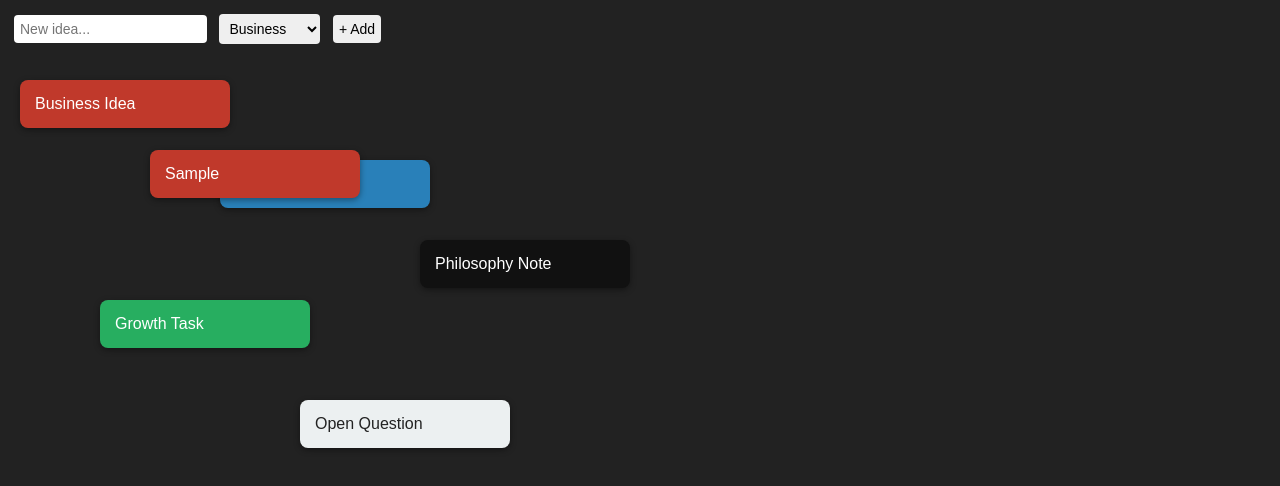
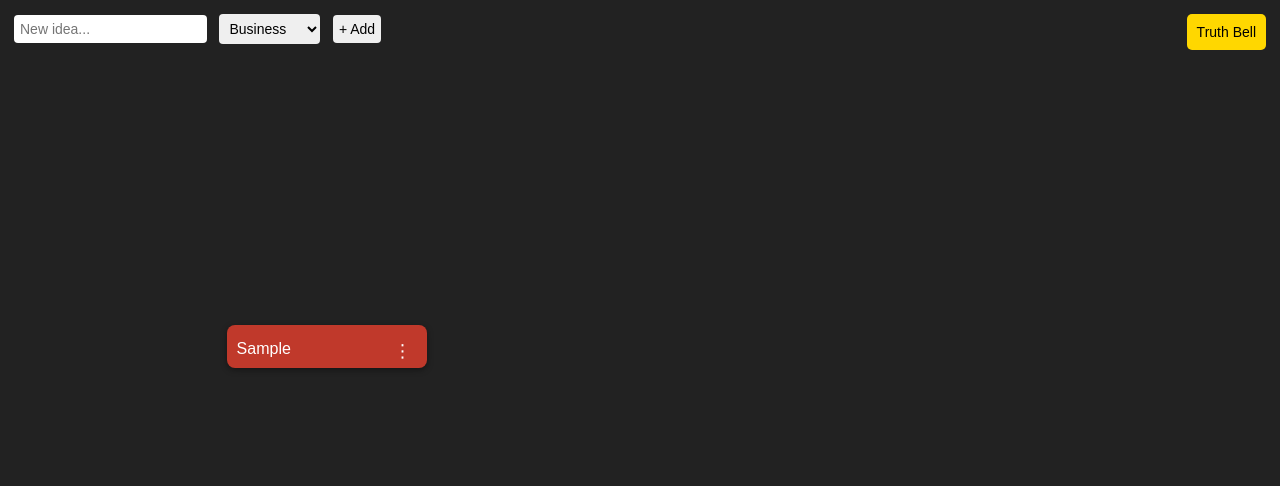
Before and after one commit to Horusgrey/Zaxx-v1, a plain HTML site: page Index.html in a window 1280 px wide. Both pictures are taken after typing "Sample" into the empty fields and a click on the button "+ Add". Drawn offline with Linux system fonts and the light colour scheme.

Commit message:
Update Index.html

```diff
--- a/Index.html
+++ b/Index.html
@@ -1,9 +1,8 @@
-<!DOCTYPE html>
-<html lang="en">
+<!DOCTYPE html><html lang="en">
 <head>
   <meta charset="UTF-8" />
-  <meta name="viewport" content="width=device-width, initial-scale=1.0"/>
-  <title>ZAXX v1 – Zachary’s Mind Wall</title>
+  <meta name="viewport" content="width=device-width, initial-scale=1.0" />
+  <title>ZAXX v1.6 – Mobile Menu Edition</title>
   <style>
     body {
       background-color: #222;
@@ -18,6 +17,17 @@
       left: 10px;
       z-index: 1000;
     }
+    #truthBell {
+      position: fixed;
+      top: 10px;
+      right: 10px;
+      padding: 10px;
+      background: gold;
+      color: black;
+      border: none;
+      border-radius: 5px;
+      cursor: pointer;
+    }
     input, select, button {
       margin: 4px;
       padding: 6px;
@@ -27,12 +37,45 @@
     }
     .node {
       width: 180px;
-      padding: 15px;
+      padding: 15px 10px 10px;
       position: absolute;
       border-radius: 8px;
       box-shadow: 0 2px 6px rgba(0,0,0,0.4);
       cursor: grab;
       user-select: none;
+    }
+    .menu-btn {
+      position: absolute;
+      top: 5px;
+      right: 5px;
+      background: transparent;
+      border: none;
+      color: #fff;
+      font-size: 18px;
+      cursor: pointer;
+    }
+    .menu-popup {
+      position: absolute;
+      top: 30px;
+      right: 5px;
+      background: #444;
+      border-radius: 5px;
+      padding: 5px;
+      z-index: 1000;
+      display: none;
+    }
+    .menu-popup button {
+      display: block;
+      width: 100%;
+      background: none;
+      color: white;
+      border: none;
+      padding: 5px 10px;
+      text-align: left;
+      cursor: pointer;
+    }
+    .menu-popup button:hover {
+      background: #555;
     }
     .red { background: #c0392b; color: #fff; }
     .blue { background: #2980b9; color: #fff; }
@@ -42,9 +85,8 @@
   </style>
 </head>
 <body>
-
   <div id="controls">
-    <input id="nodeText" type="text" placeholder="New idea..." />
+    <input id="nodeText" placeholder="New idea..." />
     <select id="nodeColor">
       <option value="red">Business</option>
       <option value="blue">Creative</option>
@@ -53,39 +95,89 @@
       <option value="white">Question</option>
     </select>
     <button onclick="addNode()">+ Add</button>
-  </div>
-
-  <!-- Default starting nodes -->
-  <div class="node red" style="left: 20px; top: 80px;">Business Idea</div>
-  <div class="node blue" style="left: 220px; top: 160px;">Creative Scene</div>
-  <div class="node black" style="left: 420px; top: 240px;">Philosophy Note</div>
-  <div class="node green" style="left: 100px; top: 300px;">Growth Task</div>
-  <div class="node white" style="left: 300px; top: 400px;">Open Question</div>
+  </div><button id="truthBell" onclick="ringTruthBell()">Truth Bell</button>
 
   <script>
-    let selected = null;
-    let offsetX, offsetY;
+    let selected = null, offsetX, offsetY;
+    const colors = ['red', 'blue', 'black', 'green', 'white'];
 
-    function addNode() {
-      const text = document.getElementById("nodeText").value.trim();
-      const color = document.getElementById("nodeColor").value;
-      if (!text) return;
+    function addNode(text = null, color = null, left = null, top = null) {
+      const inputText = document.getElementById("nodeText").value.trim();
+      const selectedColor = document.getElementById("nodeColor").value;
+      const content = text || inputText;
+      const category = color || selectedColor;
+      if (!content) return;
 
       const div = document.createElement("div");
-      div.className = `node ${color}`;
-      div.style.left = "150px";
-      div.style.top = "150px";
-      div.textContent = text;
+      div.className = `node ${category}`;
+      div.style.left = left || (Math.random() * 300 + 50 + 'px');
+      div.style.top = top || (Math.random() * 400 + 100 + 'px');
+
+      const menuBtn = document.createElement("button");
+      menuBtn.className = "menu-btn";
+      menuBtn.innerHTML = "⋮";
+      menuBtn.onclick = (e) => {
+        e.stopPropagation();
+        toggleMenu(div);
+      };
+
+      const menuPopup = document.createElement("div");
+      menuPopup.className = "menu-popup";
+      const editBtn = document.createElement("button");
+      editBtn.textContent = "Edit Text";
+      editBtn.onclick = () => { editNode(div); menuPopup.style.display = 'none'; };
+      const colorBtn = document.createElement("button");
+      colorBtn.textContent = "Change Color";
+      colorBtn.onclick = () => { changeColor(div); menuPopup.style.display = 'none'; };
+
+      menuPopup.appendChild(editBtn);
+      menuPopup.appendChild(colorBtn);
+
+      div.appendChild(menuBtn);
+      div.appendChild(menuPopup);
+      div.appendChild(document.createTextNode(content));
 
       div.addEventListener('mousedown', pointerDown);
       div.addEventListener('touchstart', pointerDown, { passive: false });
+
       document.body.appendChild(div);
+      document.getElementById("nodeText").value = "";
+      saveNodes();
+    }
 
-      document.getElementById("nodeText").value = "";
+    function toggleMenu(node) {
+      const menu = node.querySelector(".menu-popup");
+      menu.style.display = menu.style.display === "block" ? "none" : "block";
+    }
+
+    function editNode(node) {
+      const currentText = node.childNodes[node.childNodes.length - 1].textContent;
+      const input = document.createElement("input");
+      input.value = currentText;
+      input.style.width = "100%";
+      node.replaceChild(input, node.childNodes[node.childNodes.length - 1]);
+      input.focus();
+      input.onblur = () => {
+        const newText = document.createTextNode(input.value);
+        node.replaceChild(newText, input);
+        saveNodes();
+      };
+      input.onkeydown = (e) => {
+        if (e.key === "Enter") input.blur();
+      };
+    }
+
+    function changeColor(node) {
+      const current = node.classList[1];
+      let next = colors[(colors.indexOf(current) + 1) % colors.length];
+      node.classList.remove(current);
+      node.classList.add(next);
+      saveNodes();
     }
 
     function pointerDown(e) {
-      selected = e.target;
+      if (e.target.className.includes('menu')) return;
+      selected = e.target.closest('.node');
       const point = e.touches ? e.touches[0] : e;
       offsetX = point.clientX - selected.offsetLeft;
       offsetY = point.clientY - selected.offsetTop;
@@ -97,22 +189,44 @@
       const point = e.touches ? e.touches[0] : e;
       selected.style.left = (point.clientX - offsetX) + 'px';
       selected.style.top = (point.clientY - offsetY) + 'px';
+      saveNodes();
     }
 
-    function pointerUp() {
-      selected = null;
+    function pointerUp() { selected = null; }
+
+    function ringTruthBell() {
+      const nodes = document.querySelectorAll('.node');
+      if (!nodes.length) return;
+      const rand = nodes[Math.floor(Math.random() * nodes.length)];
+      alert(`TRUTH BELL:\n\n"${rand.textContent}"\n\nWhy haven’t you acted on this yet?`);
     }
 
-    document.querySelectorAll('.node').forEach(el => {
-      el.addEventListener('mousedown', pointerDown);
-      el.addEventListener('touchstart', pointerDown, { passive: false });
-    });
+    function saveNodes() {
+      const nodes = Array.from(document.querySelectorAll('.node')).map(n => ({
+        text: n.childNodes[n.childNodes.length - 1].textContent,
+        color: n.classList[1],
+        left: n.style.left,
+        top: n.style.top
+      }));
+      localStorage.setItem('zaxx_nodes', JSON.stringify(nodes));
+    }
+
+    function loadNodes() {
+      const data = localStorage.getItem('zaxx_nodes');
+      if (!data) return;
+      JSON.parse(data).forEach(n => {
+        addNode(n.text, n.color, n.left, n.top);
+      });
+    }
 
     document.addEventListener('mousemove', pointerMove);
     document.addEventListener('touchmove', pointerMove, { passive: false });
     document.addEventListener('mouseup', pointerUp);
     document.addEventListener('touchend', pointerUp);
-  </script>
+    document.addEventListener('click', () => {
+      document.querySelectorAll('.menu-popup').forEach(menu => menu.style.display = 'none');
+    });
 
-</body>
+    loadNodes();
+  </script></body>
 </html>
```
